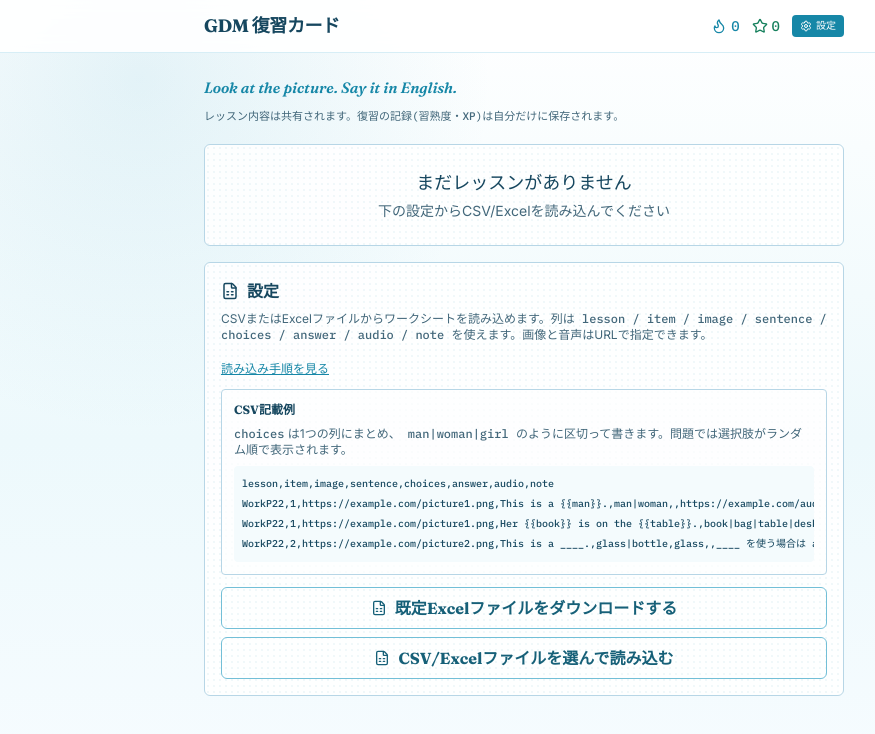
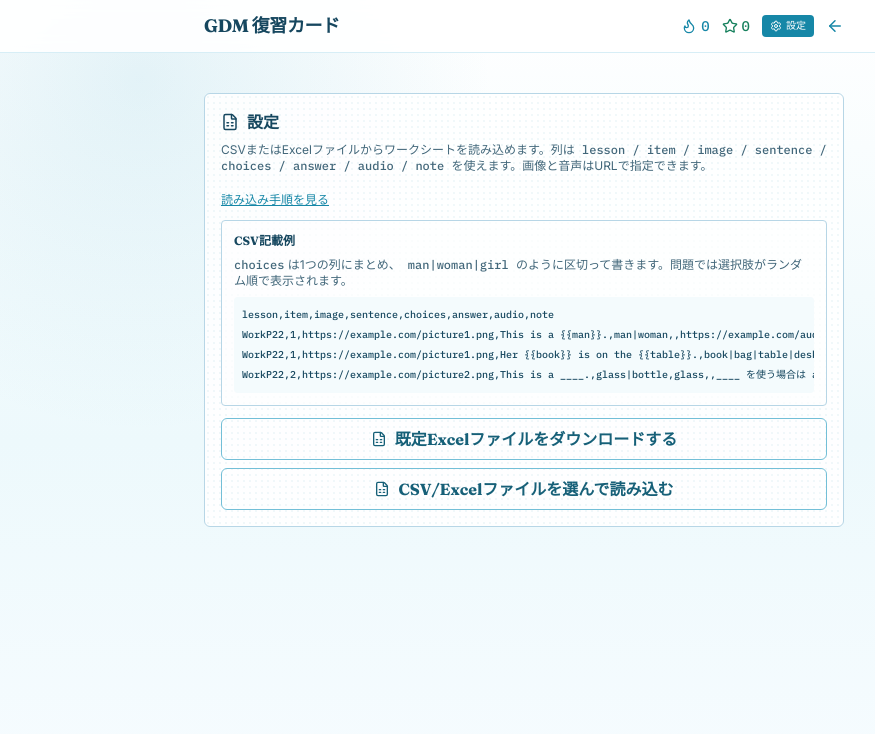
Before and after one commit to gdmeigo/review, a React (Vite) app: page / in a window 1280 px wide. Both pictures are taken after a click on the button "設定". Shown: the top 734 px of the page, without its empty margins (116-991 px from the left). Built offline with nearby package versions, Linux system fonts and the light colour scheme.

Commit message:
Show settings only from top bar

```diff
--- a/src/gdm-review.jsx
+++ b/src/gdm-review.jsx
@@ -16,8 +16,8 @@ import {
 
    Content (lessons & cards) is SHARED across everyone using
    this artifact. Each person's own review progress and XP
-   stay PRIVATE to them. Settings can add cards by hand or
-   import a CSV / Excel file — images are just URLs typed into a spreadsheet
+   stay PRIVATE to them. Settings imports a CSV / Excel file —
+   images are just URLs typed into a spreadsheet
    column, no upload needed.
 --------------------------------------------------------- */
 
@@ -410,9 +410,11 @@ export default function App() {
             {screen.name === "home" && (
               <Home
                 index={index}
-                onImportRows={importRows}
                 onOpen={(id) => setScreen({ name: "lesson", id })}
               />
+            )}
+            {screen.name === "settings" && (
+              <SettingsScreen onImportRows={importRows} />
             )}
             {screen.name === "lesson" && lessons[screen.id] && (
               <LessonDetail
@@ -462,7 +464,7 @@ function TopBar({ screen, setScreen, xp, streak }) {
         <div className="flex items-center gap-3 font-mono text-sm shrink-0">
           <div className="flex items-center gap-1 text-[#1687a7]"><Flame size={16} /> {streak}</div>
           <div className="flex items-center gap-1 text-[#16805d]"><Star size={16} /> {xp}</div>
-          <button onClick={() => setScreen({ name: "home" })} className="flex items-center gap-1 text-[10px] bg-[#1687a7] text-white px-2 py-1 rounded" title="設定">
+          <button onClick={() => setScreen({ name: "settings" })} className="flex items-center gap-1 text-[10px] bg-[#1687a7] text-white px-2 py-1 rounded" title="設定">
             <Settings size={12} /> 設定
           </button>
           {screen.name !== "home" && (
@@ -481,7 +483,7 @@ function TopBar({ screen, setScreen, xp, streak }) {
 }
 
 /* ---------------- Home ---------------- */
-function Home({ index, onImportRows, onOpen }) {
+function Home({ index, onOpen }) {
   return (
     <div className="pt-6">
       <p className="font-display italic text-[#1687a7] mb-2 text-[15px]">Look at the picture. Say it in English.</p>
@@ -490,7 +492,7 @@ function Home({ index, onImportRows, onOpen }) {
       {index.length === 0 && (
         <div className="card-paper rounded-md p-6 text-center mb-4 border border-[#b7d6e6]">
           <p className="font-display text-lg text-[#16475f] mb-1">まだレッスンがありません</p>
-          <p className="text-sm text-[#42677a]">下の設定からCSV/Excelを読み込んでください</p>
+          <p className="text-sm text-[#42677a]">右上の設定からCSV/Excelを読み込んでください</p>
         </div>
       )}
 
@@ -506,7 +508,13 @@ function Home({ index, onImportRows, onOpen }) {
           </button>
         ))}
       </div>
+    </div>
+  );
+}
 
+function SettingsScreen({ onImportRows }) {
+  return (
+    <div className="pt-6">
       <SheetSyncPanel onImportRows={onImportRows} />
     </div>
   );
```
